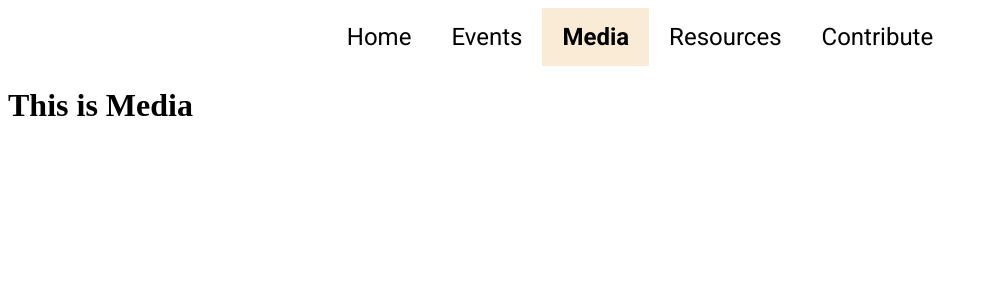
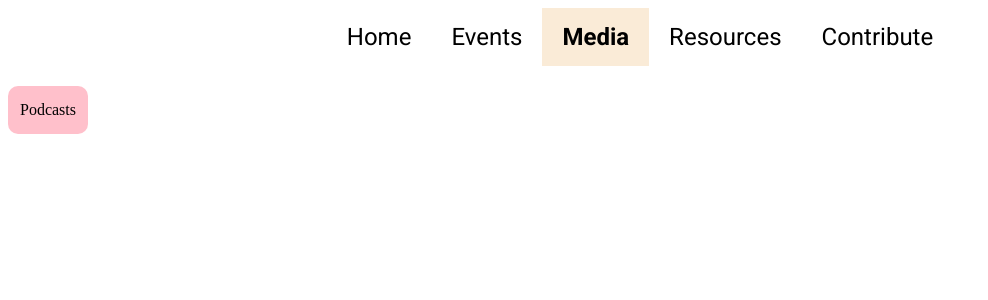
Before and after one commit to vennisabarfi/CulturalConnect, a React (Vite) app in the folder frontend/: page /media in a window 1280 px wide. Shown: the top 300 px of the page, without its empty margins (0-988 px from the left). Built offline with nearby package versions, Linux system fonts and the light colour scheme.

Commit message:
Checkbox button like functionality added

```diff
--- a/frontend/src/mediaPage/Media.css
+++ b/frontend/src/mediaPage/Media.css
@@ -0,0 +1,72 @@
+/* checkbox section */
+
+.media-checkbox{
+ padding-top: 20px;
+ width: 50%;
+ height: 50%;
+ display:flex;
+ flex-direction: row;
+ align-items: center;
+ justify-content: center;
+
+}
+
+
+
+.check-container{
+    background-color:pink;
+    border: 2px solid none;
+    border-radius: 10px;
+    width: 5em;
+    height: 3em;
+    /* center text */
+    text-align: center;
+    vertical-align: middle;
+    line-height: 3em;
+    text-decoration: none;
+    font-size: 16px;
+
+
+}
+
+.check-container:hover{
+    cursor: pointer;
+    background-color: #e24e67;
+}
+
+/* hide checkbox icon */
+.checkboxes {
+    position: absolute;
+    visibility: hidden;
+    opacity: 0;
+
+  }
+
+
+.checkbox-input{
+    position: absolute;
+    visibility: hidden;
+    opacity: 0;
+  }
+
+
+
+.checkbox-label{
+    color: black;
+    font-style: normal;
+
+}
+
+.checkbox-label:hover{
+    cursor:pointer;
+
+}
+
+
+
+
+.checkbox-input:checked + .checkbox-label {
+    /* color: #f00; */
+    font-weight: bold;
+
+}
--- a/frontend/src/mediaPage/Media.jsx
+++ b/frontend/src/mediaPage/Media.jsx
@@ -1,11 +1,32 @@
 import NavigationBar from "../components/NavigationBar";
+import "./Media.css"
+export default function Media(){
 
-export default function Media(){
+
+    function checkboxColor(){
+        const checkbox = document.querySelector('.checkbox-input');
+        const checkContainer = document.querySelector('.check-container');
+
+        // add error handling
+        checkbox.addEventListener("change", function(){
+            if (checkbox.checked) {
+                checkContainer.style.backgroundColor = "#e24e67";
+            } else {
+                checkContainer.style.backgroundColor = 'pink';
+            }
+        })
+    }
     return(
 
         <>
         <NavigationBar/>
-        <h1>This is Media</h1>
+        <div className="media-checkbox"></div>
+        <div className="check-container" id="change-color" onClick={checkboxColor}>
+
+        <input type="checkbox" className="checkbox-input" name="cb" id="cb"/>
+        <label className="checkbox-label" htmlFor="cb">Podcasts</label>
+
+        </div>
         </>
 
     );
```
